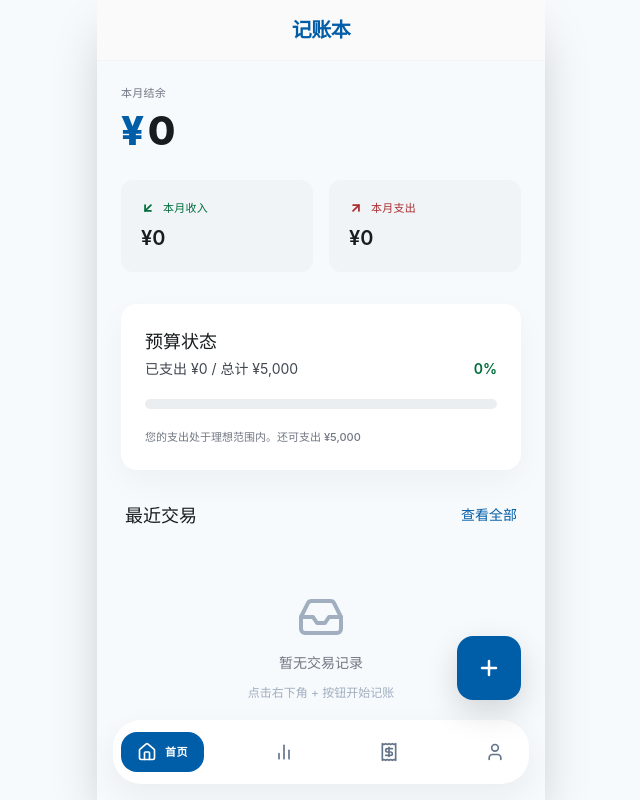
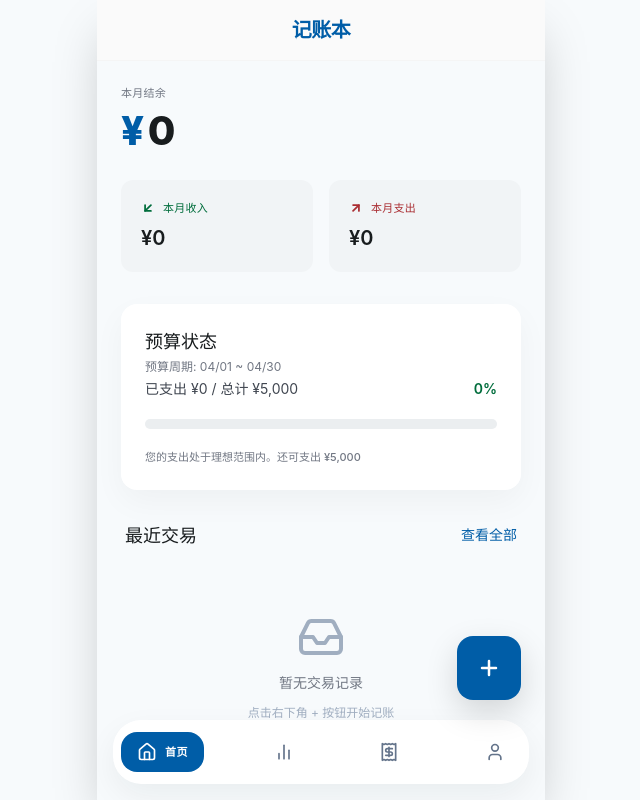
Before and after one commit to jay-guiji/Diary-Entries, a React (Vite) app: page /#/ in a window 1280 px wide. Shown: the whole page, without its empty margins (319-959 px from the left). Built offline with nearby package versions, Linux system fonts and the light colour scheme.

Commit message:
Update Home.tsx

```diff
--- a/src/app/pages/Home.tsx
+++ b/src/app/pages/Home.tsx
@@ -1,16 +1,19 @@
 import React from 'react';
-import { useApp, type Transaction } from '../store';
+import { useApp, getBudgetPeriod, type Transaction } from '../store';
 import { cn } from '../utils/cn';
 import { ArrowDownLeft, ArrowUpRight, Inbox } from 'lucide-react';
 import { Link } from 'react-router';
 import { getCategoryName, getCategoryIconComponent, getCategoryColor, CATEGORY_MAP } from '../utils/categories';
 
 export function Home() {
-  const { balance, monthlyIncome, monthlyExpense, budgetTotal, budgetUsed, transactions, templates, useTemplate } = useApp();
+  const { balance, monthlyIncome, monthlyExpense, budgetTotal, budgetUsed, transactions, templates, useTemplate, budgetStartDay } = useApp();
 
   const recentTransactions = transactions.slice(0, 3);
   const budgetPercentage = budgetTotal > 0 ? Math.min(Math.round((budgetUsed / budgetTotal) * 100), 100) : 0;
   const isOverBudget = budgetUsed > budgetTotal;
+
+  const { start, end } = getBudgetPeriod(budgetStartDay);
+  const periodLabel = `${start.slice(5).replace('-', '/')} ~ ${end.slice(5).replace('-', '/')}`;
 
   return (
     <div className="flex flex-col gap-8 p-6 pb-32">
@@ -18,7 +21,7 @@ export function Home() {
       <section className="flex flex-col gap-6">
         <div className="flex flex-col gap-1">
           <p className="text-[#717783] text-[11px] font-medium tracking-wide uppercase">
-            本月结余
+            {budgetStartDay === 1 ? '本月结余' : '本期结余'}
           </p>
           <div className="flex items-baseline gap-1 font-extrabold tracking-tight overflow-hidden">
             <span className="text-[40px] leading-tight shrink-0" style={{ color: 'var(--theme-primary)' }}>¥</span>
@@ -36,7 +39,7 @@ export function Home() {
           <div className="bg-[#F1F4F6] rounded-xl p-5 flex flex-col gap-2">
             <div className="flex items-center gap-2">
               <ArrowDownLeft className="text-[#006D3C]" size={14} strokeWidth={3} />
-              <span className="text-[#006D3C] text-[11px] font-medium tracking-wide uppercase">本月收入</span>
+              <span className="text-[#006D3C] text-[11px] font-medium tracking-wide uppercase">{budgetStartDay === 1 ? '本月收入' : '本期收入'}</span>
             </div>
             <p className="text-[#181C1E] text-xl font-semibold">
               ¥{monthlyIncome.toLocaleString('zh-CN')}
@@ -45,7 +48,7 @@ export function Home() {
           <div className="bg-[#F1F4F6] rounded-xl p-5 flex flex-col gap-2">
             <div className="flex items-center gap-2">
               <ArrowUpRight className="text-[#AA2E33]" size={14} strokeWidth={3} />
-              <span className="text-[#AA2E33] text-[11px] font-medium tracking-wide uppercase">本月支出</span>
+              <span className="text-[#AA2E33] text-[11px] font-medium tracking-wide uppercase">{budgetStartDay === 1 ? '本月支出' : '本期支出'}</span>
             </div>
             <p className="text-[#181C1E] text-xl font-semibold">
               ¥{monthlyExpense.toLocaleString('zh-CN')}
@@ -59,6 +62,7 @@ export function Home() {
         <div className="flex items-end justify-between">
           <div className="flex flex-col gap-1">
             <h3 className="text-[#181C1E] text-[18px] font-medium">预算状态</h3>
+            <p className="text-[#717783] text-xs">预算周期: {periodLabel}</p>
             <p className="text-[#414751] text-sm">
               已支出 ¥{budgetUsed.toLocaleString()} / 总计 ¥{budgetTotal.toLocaleString()}
             </p>
```
